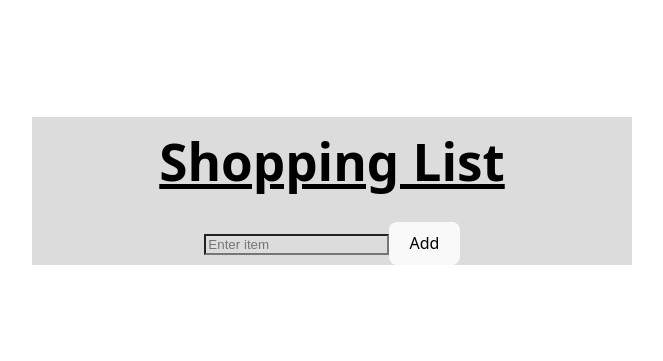
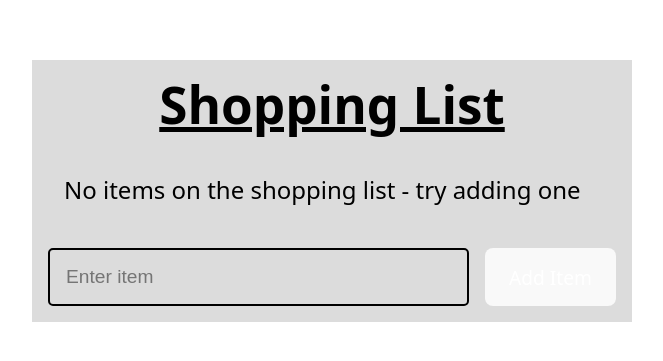
Before and after one commit to Fraser-Dwyer/SnackTrack, a React (Vite) app in the folder frontend/: page / in a window 1280 px wide. Shown: the part 209-570 px from the top of the page, without its empty margins (308-971 px from the left). Built offline with nearby package versions, Linux system fonts and the light colour scheme.

Commit message:
Styling added

```diff
--- a/frontend/src/App.css
+++ b/frontend/src/App.css
@@ -1,9 +1,13 @@
+* {
+  box-sizing: border-box;
+  color: black;
+}
+
 #root {
   max-width: 1280px;
   margin: 0 auto;
   padding: 2rem;
   text-align: center;
-  color: black;
 }
 
 .shoppingListContainer {
@@ -20,5 +24,9 @@
 .itemsContainer {
   gap: 1rem;
   padding-left: 2rem;
-  padding-bottom: 1rem;
 }
+
+.informationMsg {
+  font-size: 1.5rem;
+  text-align: start;
+}
--- a/frontend/src/App.tsx
+++ b/frontend/src/App.tsx
@@ -1,22 +1,26 @@
 import ListItem from './components/ListItem'
 import AddItem from './components/AddItem'
-import { useState } from 'react';
+import { useState } from 'react'
 import './App.css'
 
 function App() {
-  const [items, setItems] = useState([]);
+  const [items, setItems] = useState([])
 
   const handleAddItem = (newItem: string) => {
-    setItems((prev) => [...prev, newItem]);
-  };
+    setItems((prev) => [...prev, newItem])
+  }
 
   return (
     <div className='shoppingListContainer'>
       <h1>Shopping List</h1>
       <div className='itemsContainer'>
-        { items.map((item) => {
-          return <ListItem itemName={item} />
-        })}
+        {items.length === 0 ? (
+          <p className='informationMsg'>No items on the shopping list - try adding one</p>
+        ) : (
+          items.map((item) => {
+            return <ListItem itemName={item} />
+          })
+        )}
       </div>
       <AddItem onAddItem={handleAddItem} />
     </div>
--- a/frontend/src/components/AddItem.module.css
+++ b/frontend/src/components/AddItem.module.css
@@ -1,3 +1,33 @@
+.addItemContainer {
+  width: 100%;
+  display: flex;
+  gap: 1rem;
+  padding: 1rem;
+}
+
 .inputField {
-    background-color: rgb(220, 220, 220);
+  background-color: rgb(220, 220, 220);
+  border: 2px solid black;
+  border-radius: 5px;
+  flex-grow: 1;
+  font-size: larger;
+  padding: 1rem;
 }
+
+.inputField:focus {
+  outline: none !important;
+  border: 2px solid rgb(24, 24, 255);
+}
+
+.addButton {
+  color: white;
+  font-size: larger;
+}
+
+.errorMessage {
+  color: red;
+  font-size: larger;
+  font-weight: bold;
+  margin: 0;
+  padding-bottom: 1rem;
+}
--- a/frontend/src/components/AddItem.tsx
+++ b/frontend/src/components/AddItem.tsx
@@ -1,40 +1,44 @@
-import { useState } from 'react';
+import { useState } from 'react'
 import styles from './AddItem.module.css'
 
-export default function ItemList({ onAddItem } : { onAddItem : (newItem: string) => void}) {
-  const [inputValue, setInputValue] = useState('');
-  const [items, setItems] = useState([]);
-  const [error, setError] = useState('');
+export default function ItemList({ onAddItem }: { onAddItem: (newItem: string) => void }) {
+  const [inputValue, setInputValue] = useState('')
+  const [items, setItems] = useState([])
+  const [error, setError] = useState('')
 
   const handleAdd = () => {
-    const trimmed = inputValue.trim();
+    const trimmed = inputValue.trim()
 
     if (!trimmed) {
-      setError('Item cannot be empty');
-      return;
+      setError('Item cannot be empty')
+      return
     }
     if (trimmed.length > 20) {
-      setError('Item cannot exceed 20 characters');
-      return;
+      setError('Item cannot exceed 20 characters')
+      return
     }
 
-    onAddItem(trimmed);
-    setInputValue('');
-    setError('');
-  };
+    onAddItem(trimmed)
+    setInputValue('')
+    setError('')
+  }
 
   return (
-    <div>
+    <>
+      <div className={styles.addItemContainer}>
         <input
-        type="text"
+          type='text'
           value={inputValue}
           onChange={(e) => setInputValue(e.target.value)}
-        placeholder="Enter item"
-        aria-label="item-input"
+          placeholder='Enter item'
+          aria-label='item-input'
           className={styles.inputField}
         />
-      <button onClick={handleAdd} aria-label="add-button">Add</button>
-      {error && <p style={{ color: 'red' }}>{error}</p>}
+        <button onClick={handleAdd} aria-label='add-button' className={styles.addButton}>
+          Add Item
+        </button>
       </div>
-  );
+      {error && <p className={styles.errorMessage}>{error}</p>}
+    </>
+  )
 }
```
Also changed, not shown: frontend/.prettierrc.json (added). Lines whose indentation alone changed are shown as unchanged.
